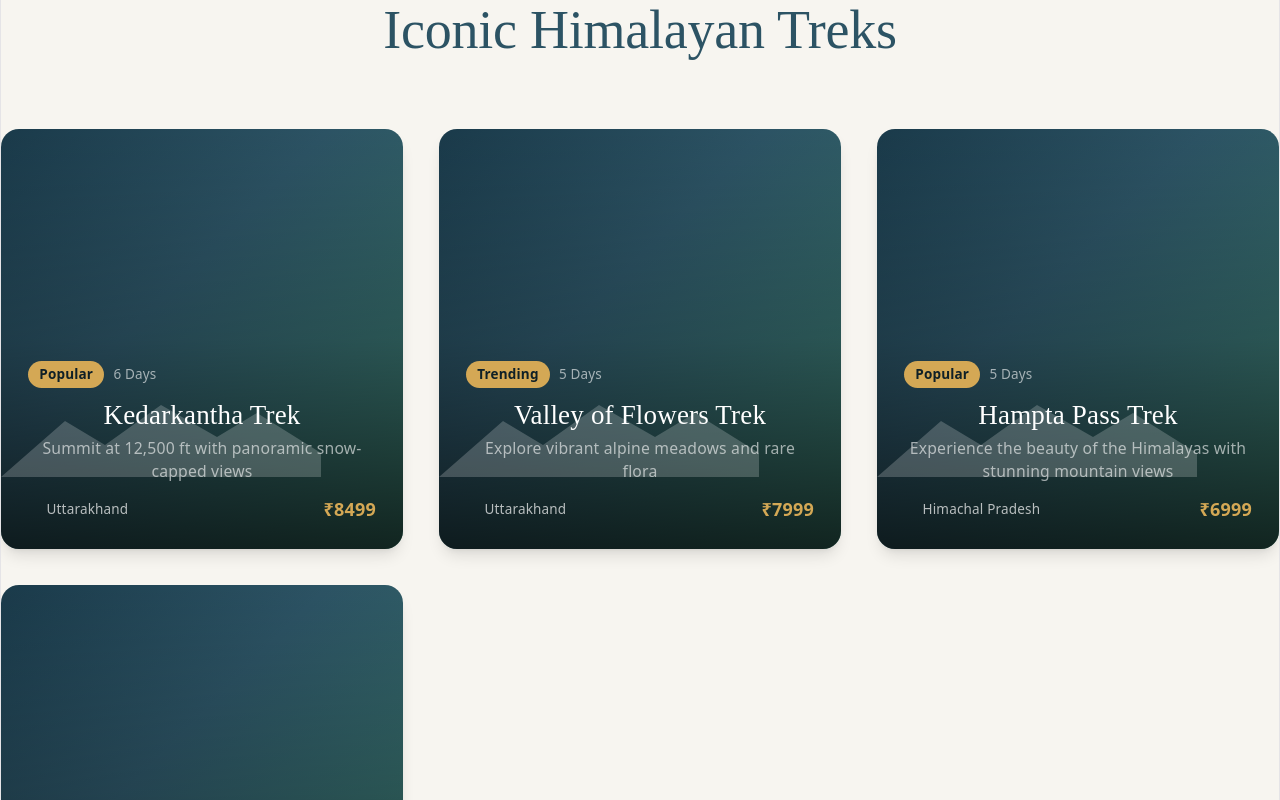
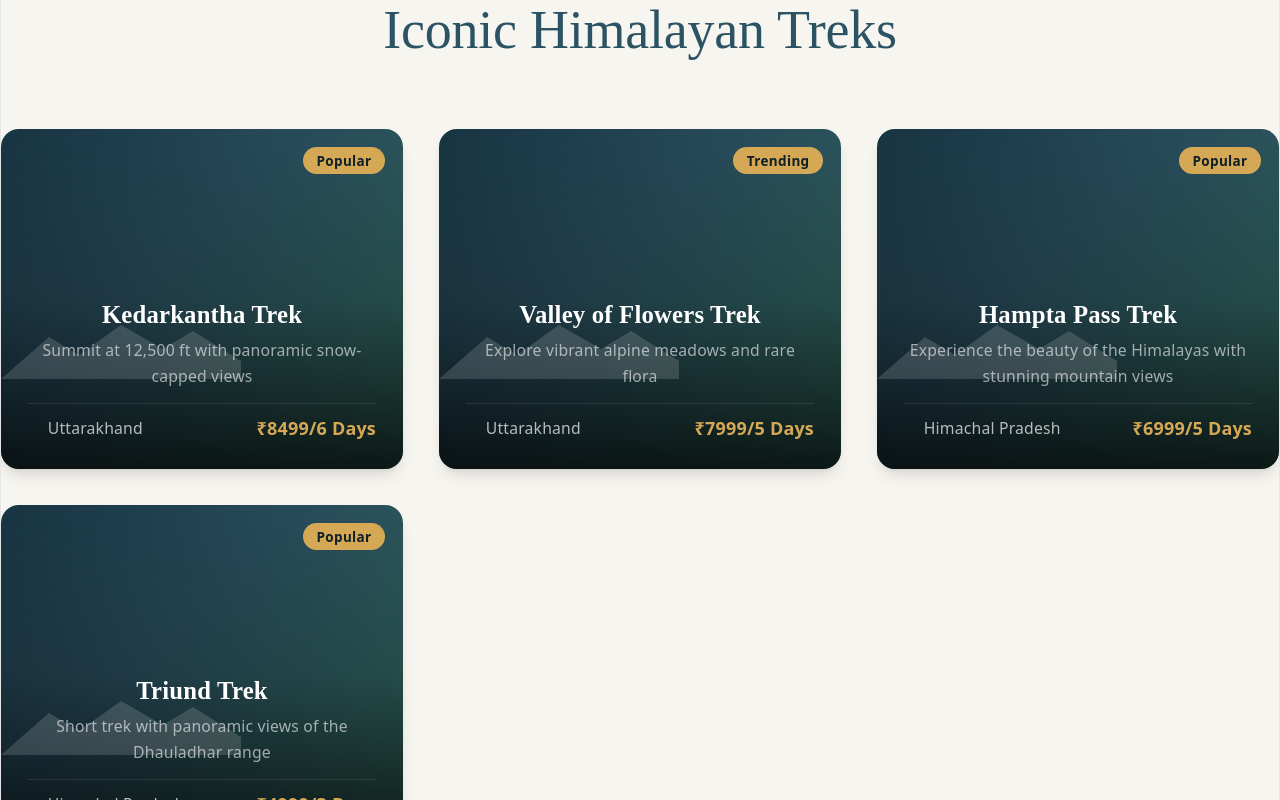
Before and after one commit to AdityaB2511/IndiaPaths, a React (Vite) app: page / in a window 1280 px wide. Shown: the part 960-1760 px from the top of the page. Built offline with nearby package versions, Linux system fonts and the light colour scheme.

Commit message:
UX fixes

```diff
--- a/src/App.css
+++ b/src/App.css
@@ -49,12 +49,107 @@ body {
   animation: scaleIn 0.6s ease forwards;
 }
 
+/* Trek Card Responsive Variables and Classes */
+:root {
+  --trek-card-height-mobile: clamp(280px, 80vw, 320px);
+  --trek-card-height-tablet: 320px;
+  --trek-card-height-desktop: 340px;
+  --trek-card-padding-mobile: 1rem;
+  --trek-card-padding-tablet: 1.25rem;
+  --trek-card-padding-desktop: 1.5rem;
+  --trek-title-size-mobile: 1.125rem;
+  --trek-title-size-tablet: 1.25rem;
+  --trek-title-size-desktop: 1.375rem;
+  --trek-description-size-mobile: 0.75rem;
+  --trek-description-size-tablet: 0.875rem;
+  --trek-svg-height-mobile: 40px;
+  --trek-svg-height-tablet: 50px;
+  --trek-svg-height-desktop: 60px;
+}
+
+.trek-card {
+  height: var(--trek-card-height-mobile, 320px);
+  display: flex;
+  flex-direction: column;
+}
+
 .trek-card:hover .trek-overlay {
   opacity: 1;
 }
 .trek-card:hover .trek-img {
   transform: scale(1.08);
 }
+
+.trek-content {
+  padding: var(--trek-card-padding-mobile, 1rem);
+}
+
+.trek-title {
+  font-size: var(--trek-title-size-mobile, 1.125rem);
+}
+
+.trek-description {
+  font-size: var(--trek-description-size-mobile, 0.75rem);
+}
+
+.trek-svg-decoration {
+  height: var(--trek-svg-height-mobile, 40px);
+}
+
+/* Tablet Screens (640px and above) */
+@media (min-width: 640px) {
+  :root {
+    --trek-card-height-mobile: 320px;
+  }
+
+  .trek-card {
+    height: var(--trek-card-height-tablet, 320px);
+  }
+
+  .trek-content {
+    padding: var(--trek-card-padding-tablet, 1.25rem);
+  }
+
+  .trek-title {
+    font-size: var(--trek-title-size-tablet, 1.25rem);
+  }
+
+  .trek-description {
+    font-size: var(--trek-description-size-tablet, 0.875rem);
+  }
+
+  .trek-svg-decoration {
+    height: var(--trek-svg-height-tablet, 50px);
+  }
+}
+
+/* Desktop Screens (1024px and above) */
+@media (min-width: 1024px) {
+  :root {
+    --trek-card-height-mobile: 340px;
+  }
+
+  .trek-card {
+    height: var(--trek-card-height-desktop, 340px);
+  }
+
+  .trek-content {
+    padding: var(--trek-card-padding-desktop, 1.5rem);
+  }
+
+  .trek-title {
+    font-size: var(--trek-title-size-desktop, 1.375rem);
+  }
+
+  .trek-description {
+    font-size: var(--trek-description-size-desktop, 0.875rem);
+  }
+
+  .trek-svg-decoration {
+    height: var(--trek-svg-height-desktop, 60px);
+  }
+}
+
 .service-card:hover {
   transform: translateY(-6px);
 }
--- a/src/NavigaionMenu/Navmenu.tsx
+++ b/src/NavigaionMenu/Navmenu.tsx
@@ -1,12 +1,25 @@
+import { useState, useEffect } from "react";
+
 export default function Navmenu() {
+  const [isScrolled, setIsScrolled] = useState(false);
+
+  useEffect(() => {
+    const handleScroll = () => {
+      setIsScrolled(window.scrollY > 50);
+    };
+
+    window.addEventListener("scroll", handleScroll);
+    return () => window.removeEventListener("scroll", handleScroll);
+  }, []);
+
   return (
     <>
       <nav
         className="fixed top-0 left-0 right-0 z-50 transition-all duration-300"
         style={{
-          background: "transparent",
-          backdropFilter: "none",
-          boxShadow: "none",
+          background: isScrolled ? "rgba(15, 32, 39, 0.95)" : "transparent",
+          backdropFilter: isScrolled ? "blur(10px)" : "none",
+          boxShadow: isScrolled ? "0 4px 12px rgba(0, 0, 0, 0.3)" : "none",
         }}
       >
         <div className="max-w-7xl mx-auto px-4 sm:px-6 lg:px-8">
--- a/src/TrekTile.tsx
+++ b/src/TrekTile.tsx
@@ -3,58 +3,53 @@ import type { Trek } from "./constants";
 export default function TrekTile(props: Trek) {
   return props ? (
     <div
-      className="trek-card group rounded-2xl overflow-hidden relative cursor-pointer shadow-lg"
-      style={{ height: 420 }}
+      className="trek-card group rounded-2xl overflow-hidden relative cursor-pointer shadow-lg hover:shadow-2xl transition-all duration-300 hover:scale-105"
     >
       <div
-        className="trek-img absolute inset-0 transition-transform duration-500"
+        className="trek-img absolute inset-0 transition-transform duration-500 group-hover:scale-110"
         style={{
           background:
             "linear-gradient(135deg, #1a3a4a 0%, #2c5364 40%, #3a7a6a 100%)",
         }}
       ></div>
-      <div className="absolute inset-0 bg-gradient-to-t from-black/70 via-black/20 to-transparent" />
+      <div className="absolute inset-0 bg-gradient-to-t from-black/80 via-black/30 to-black/10" />
       <div
-        className="trek-overlay absolute inset-0 flex items-center justify-center opacity-0 transition-opacity duration-300"
-        style={{ background: "rgba(15, 32, 39, 0.6)" }}
+        className="trek-overlay absolute inset-0 flex items-center justify-center opacity-0 group-hover:opacity-100 transition-opacity duration-300"
+        style={{ background: "rgba(15, 32, 39, 0.7)" }}
       >
         <span
-          className="px-6 py-2.5 rounded-full text-sm font-semibold"
+          className="px-4 sm:px-6 py-2 sm:py-2.5 rounded-full text-xs sm:text-sm font-semibold hover:scale-105 transition-transform"
           style={{ background: "#d4a855", color: "#0f2027" }}
         >
           View Details
         </span>
       </div>
+      <span
+        className="absolute top-3 sm:top-4 right-3 sm:right-4 px-2 sm:px-3 py-0.5 sm:py-1 rounded-full text-xs font-bold tracking-wide z-10"
+        style={{ background: "#d4a855", color: "#0f2027" }}
+      >
+        {props.popularity}
+      </span>
       <svg
-        className="absolute bottom-16 left-0 right-0 opacity-20"
+        className="trek-svg-decoration absolute bottom-16 sm:bottom-20 left-0 right-0 opacity-15"
         viewBox="0 0 400 100"
         preserveAspectRatio="none"
-        style={{ height: 80 }}
       >
         <path
           d="M0,100 L80,30 L130,60 L200,10 L270,50 L320,20 L400,70 L400,100Z"
           fill="white"
         />
       </svg>
-      <div className="absolute bottom-0 left-0 right-0 p-6">
-        <div className="flex items-center gap-2 mb-2">
-          <span
-            className="px-2.5 py-1 rounded-full text-xs font-semibold"
-            style={{ background: "#d4a855", color: "#0f2027" }}
-          >
-            {props.popularity}
-          </span>
-          <span className="text-white/60 text-xs">{props.duration}</span>
-        </div>
-        <h3 className="font-display text-2xl text-white mb-1">{props.name}</h3>
-        <p className="text-white/60 text-sm mb-3">{props.description}</p>
-        <div className="flex items-center justify-between">
-          <div className="flex items-center gap-1 text-white/70 text-xs">
-            <i data-lucide="map-pin" style={{ width: 14, height: 14 }} />
-            {props.state}
+      <div className="trek-content absolute bottom-0 left-0 right-0">
+        <h3 className="trek-title font-display text-white mb-1 sm:mb-1.5 leading-tight font-bold">{props.name}</h3>
+        <p className="trek-description text-white/60 mb-2 sm:mb-3 leading-relaxed line-clamp-2">{props.description}</p>
+        <div className="flex items-center justify-between pt-2 sm:pt-2.5 border-t border-white/10">
+          <div className="flex items-center gap-1 sm:gap-1.5 text-white/70 text-xs sm:text-sm">
+            <i data-lucide="map-pin" style={{ width: 13, height: 13 }} />
+            <span className="font-medium truncate">{props.state}</span>
           </div>
-          <p className="font-semibold" style={{ color: "#d4a855" }}>
-            ₹{props.price}
+          <p className="font-bold text-sm sm:text-base" style={{ color: "#d4a855" }}>
+            ₹{props.price}/{props.duration}
           </p>
         </div>
       </div>
```
